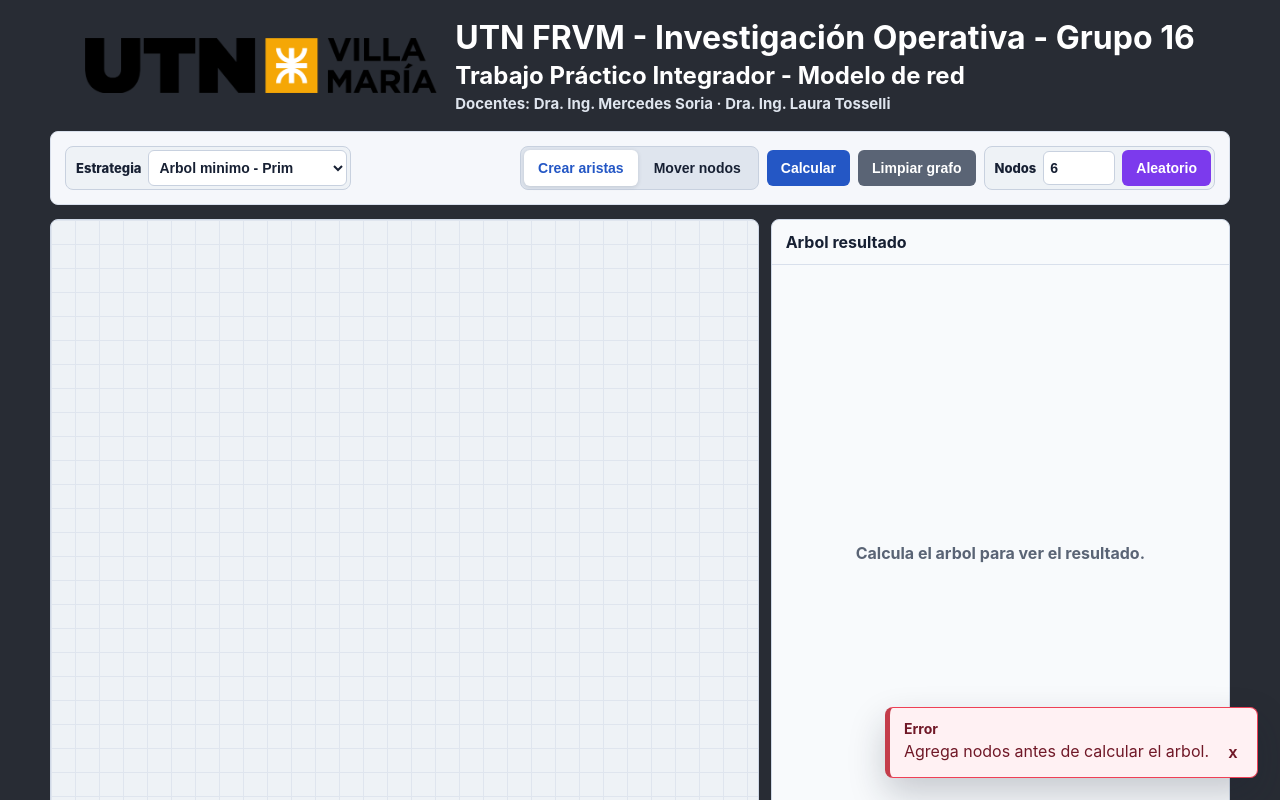
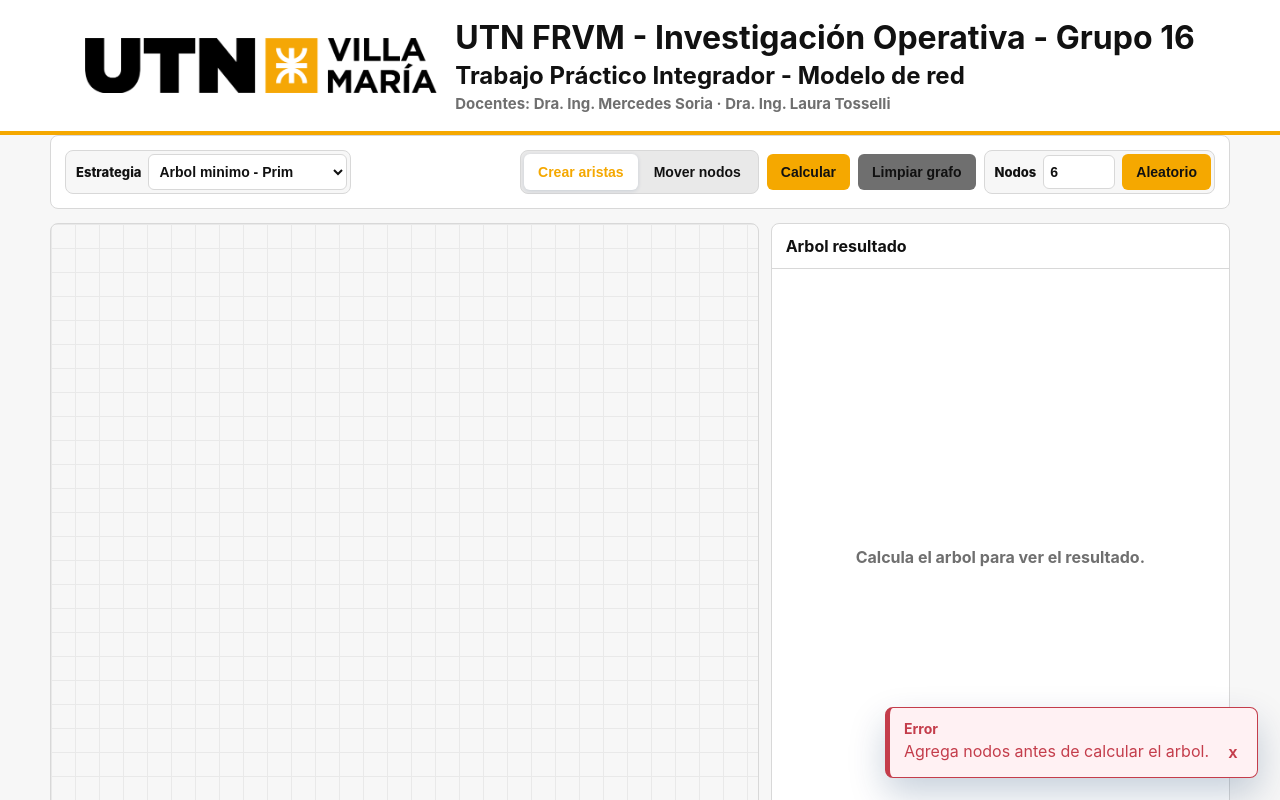
Before and after one commit to Fedesan14/IO-TPI-modelo-de-red, a React (Create React App) app: page / in a window 1280 px wide. Both pictures are taken after a click on the button "Calcular". Shown: the top 800 px of the page. Built offline with nearby package versions, Linux system fonts and the light colour scheme.

Commit message:
new colors

```diff
--- a/src/App.css
+++ b/src/App.css
@@ -1,14 +1,35 @@
+:root {
+  --utn-blue: #f5a800;
+  --utn-blue-dark: #d89100;
+  --utn-blue-deep: #ffffff;
+  --utn-cyan: #f5a800;
+  --utn-cyan-soft: #fff3cc;
+  --utn-page: #f7f7f7;
+  --utn-surface: #ffffff;
+  --utn-surface-soft: #ffffff;
+  --utn-border: #d8d8d8;
+  --utn-grid: #e9e9e9;
+  --utn-text: #111111;
+  --utn-muted: #6f6f6f;
+  --utn-success: #009b77;
+  --utn-success-dark: #00795f;
+  --utn-danger: #c43d4b;
+  --utn-danger-soft: #fff1f3;
+}
+
 .App {
   text-align: center;
-  background-color: #282c34;
+  background-color: var(--utn-page);
   min-height: 100vh;
   display: flex;
   flex-direction: column;
-  color: white;
+  color: var(--utn-text);
 }
 
 .App-header {
   align-items: center;
+  background-color: var(--utn-blue-deep);
+  border-bottom: 4px solid var(--utn-blue);
   display: flex;
   gap: 18px;
   justify-content: center;
@@ -21,6 +42,7 @@
 }
 
 .header-title {
+  color: var(--utn-text);
   display: flex;
   flex-direction: column;
   gap: 4px;
@@ -35,7 +57,7 @@
 }
 
 .teachers {
-  color: #dfe5ee;
+  color: var(--utn-muted);
   font-size: 15px;
   font-weight: 700;
 }
--- a/src/pages/ContentPage.css
+++ b/src/pages/ContentPage.css
@@ -7,10 +7,10 @@
 
 .toolbar {
     align-items: flex-start;
-    background-color: #f5f7fb;
-    border: 1px solid #d9e0ec;
+    background-color: var(--utn-surface-soft);
+    border: 1px solid var(--utn-border);
     border-radius: 8px;
-    color: #172033;
+    color: var(--utn-text);
     display: flex;
     justify-content: space-between;
     gap: 16px;
@@ -34,8 +34,8 @@
 }
 
 .tool-mode {
-    background-color: #dfe5ee;
-    border: 1px solid #c8d1df;
+    background-color: var(--utn-grid);
+    border: 1px solid var(--utn-border);
     border-radius: 8px;
     display: flex;
     gap: 2px;
@@ -45,8 +45,8 @@
 .strategy-controls,
 .path-controls {
     align-items: center;
-    background-color: #eef2f6;
-    border: 1px solid #c8d1df;
+    background-color: var(--utn-page);
+    border: 1px solid var(--utn-border);
     border-radius: 8px;
     display: flex;
     gap: 7px;
@@ -55,7 +55,7 @@
 
 .strategy-controls label,
 .path-controls label {
-    color: #172033;
+    color: var(--utn-text);
     font-size: 13px;
     font-weight: 800;
     padding-left: 7px;
@@ -63,10 +63,10 @@
 
 .strategy-controls select,
 .path-controls select {
-    background-color: #ffffff;
-    border: 1px solid #c8d1df;
+    background-color: var(--utn-surface);
+    border: 1px solid var(--utn-border);
     border-radius: 6px;
-    color: #172033;
+    color: var(--utn-text);
     font-size: 14px;
     font-weight: 800;
     padding: 8px 6px;
@@ -81,10 +81,10 @@
 }
 
 .actions button {
-    background-color: #2457c5;
+    background-color: var(--utn-blue);
     border: 0;
     border-radius: 6px;
-    color: white;
+    color: var(--utn-text);
     cursor: pointer;
     font-size: 14px;
     font-weight: 700;
@@ -93,19 +93,19 @@
 
 .tool-mode button {
     background-color: transparent;
-    color: #172033;
+    color: var(--utn-text);
 }
 
 .tool-mode button.active-tool {
-    background-color: #ffffff;
-    box-shadow: 0 1px 4px rgba(23, 32, 51, 0.15);
-    color: #2457c5;
+    background-color: var(--utn-surface);
+    box-shadow: 0 1px 4px rgba(0, 47, 96, 0.14);
+    color: var(--utn-blue);
 }
 
 .random-controls {
     align-items: center;
-    background-color: #eef2f6;
-    border: 1px solid #c8d1df;
+    background-color: var(--utn-page);
+    border: 1px solid var(--utn-border);
     border-radius: 8px;
     display: flex;
     gap: 7px;
@@ -113,16 +113,16 @@
 }
 
 .random-controls label {
-    color: #172033;
+    color: var(--utn-text);
     font-size: 13px;
     font-weight: 800;
     padding-left: 7px;
 }
 
 .random-controls input {
-    border: 1px solid #c8d1df;
+    border: 1px solid var(--utn-border);
     border-radius: 6px;
-    color: #172033;
+    color: var(--utn-text);
     font-size: 14px;
     font-weight: 800;
     padding: 8px 6px;
@@ -130,11 +130,11 @@
 }
 
 .random-controls button {
-    background-color: #7c3aed;
+    background-color: var(--utn-cyan);
 }
 
 .actions > button.secondary-action {
-    background-color: #5a6475;
+    background-color: var(--utn-muted);
 }
 
 .actions button:hover {
@@ -142,12 +142,12 @@
 }
 
 .background {
-    background-color: #eef2f6;
+    background-color: var(--utn-page);
     background-image:
-        linear-gradient(#dfe5ee 1px, transparent 1px),
-        linear-gradient(90deg, #dfe5ee 1px, transparent 1px);
+        linear-gradient(var(--utn-grid) 1px, transparent 1px),
+        linear-gradient(90deg, var(--utn-grid) 1px, transparent 1px);
     background-size: 24px 24px;
-    border: 1px solid #cfd8e6;
+    border: 1px solid var(--utn-border);
     border-radius: 8px;
     cursor: crosshair;
     height: var(--workspace-height);
@@ -172,7 +172,7 @@
 }
 
 .edge {
-    stroke: #687386;
+    stroke: var(--utn-muted);
     stroke-linecap: round;
     stroke-width: 3;
 }
@@ -186,12 +186,12 @@
 }
 
 .mst-edge {
-    stroke: #13a86b;
+    stroke: var(--utn-success);
     stroke-width: 5;
 }
 
 .preview-edge {
-    stroke: #2457c5;
+    stroke: var(--utn-blue);
     stroke-dasharray: 8 7;
     stroke-linecap: round;
     stroke-width: 3;
@@ -199,11 +199,11 @@
 
 .edge-weight {
     cursor: pointer;
-    fill: #172033;
+    fill: var(--utn-text);
     font-size: 15px;
     font-weight: 800;
     paint-order: stroke;
-    stroke: #eef2f6;
+    stroke: var(--utn-page);
     stroke-linejoin: round;
     stroke-width: 5px;
     pointer-events: all;
@@ -211,16 +211,16 @@
 }
 
 .mst-weight {
-    fill: #08794c;
+    fill: var(--utn-success-dark);
 }
 
 .node {
     align-items: center;
-    background-color: #ffffff;
-    border: 3px solid #2457c5;
+    background-color: var(--utn-surface);
+    border: 3px solid var(--utn-blue);
     border-radius: 50%;
-    box-shadow: 0 6px 16px rgba(23, 32, 51, 0.18);
-    color: #172033;
+    box-shadow: 0 6px 16px rgba(0, 47, 96, 0.18);
+    color: var(--utn-text);
     cursor: pointer;
     display: flex;
     font-size: 16px;
@@ -239,18 +239,18 @@
 }
 
 .selected-node {
-    background-color: #dfe9ff;
-    border-color: #13a86b;
+    background-color: var(--utn-cyan-soft);
+    border-color: var(--utn-success);
 }
 
 .trash-drop-zone {
     align-items: center;
     background-color: rgba(255, 255, 255, 0.94);
-    border: 2px dashed #c43d4b;
+    border: 2px dashed var(--utn-danger);
     border-radius: 8px;
     bottom: 18px;
-    box-shadow: 0 10px 24px rgba(23, 32, 51, 0.18);
-    color: #8f1f2d;
+    box-shadow: 0 10px 24px rgba(0, 47, 96, 0.18);
+    color: var(--utn-danger);
     display: flex;
     flex-direction: column;
     font-size: 12px;
@@ -271,10 +271,10 @@
 }
 
 .model-panel {
-    background-color: #f8fafc;
-    border: 1px solid #cfd8e6;
+    background-color: var(--utn-surface-soft);
+    border: 1px solid var(--utn-border);
     border-radius: 8px;
-    color: #172033;
+    color: var(--utn-text);
     display: grid;
     gap: 14px;
     grid-template-columns: minmax(180px, 0.22fr) minmax(0, 1fr);
@@ -288,7 +288,7 @@
 }
 
 .model-panel > div:first-child span {
-    color: #5a6475;
+    color: var(--utn-muted);
     font-size: 13px;
     font-weight: 800;
 }
@@ -302,8 +302,8 @@
 
 .model-sets p {
     align-items: flex-start;
-    background-color: #ffffff;
-    border: 1px solid #d9e0ec;
+    background-color: var(--utn-surface);
+    border: 1px solid var(--utn-border);
     border-radius: 6px;
     display: grid;
     gap: 10px;
@@ -314,7 +314,7 @@
 }
 
 .model-sets strong {
-    color: #2457c5;
+    color: var(--utn-blue);
 }
 
 .model-sets span {
@@ -333,12 +333,12 @@
 
 .error-toast {
     align-items: flex-start;
-    background-color: #fff1f3;
-    border: 1px solid #ef4056;
-    border-left: 5px solid #c43d4b;
+    background-color: var(--utn-danger-soft);
+    border: 1px solid var(--utn-danger);
+    border-left: 5px solid var(--utn-danger);
     border-radius: 8px;
-    box-shadow: 0 16px 36px rgba(23, 32, 51, 0.22);
-    color: #701827;
+    box-shadow: 0 16px 36px rgba(0, 47, 96, 0.22);
+    color: var(--utn-danger);
     display: grid;
     gap: 4px 12px;
     grid-template-columns: minmax(0, 1fr) auto;
@@ -361,7 +361,7 @@
     align-items: center;
     background-color: transparent;
     border: 0;
-    color: #701827;
+    color: var(--utn-danger);
     cursor: pointer;
     display: flex;
     font-size: 16px;
@@ -374,8 +374,8 @@
 }
 
 .trash-drop-zone-active {
-    background-color: #fff1f3;
-    border-color: #ef4056;
+    background-color: var(--utn-danger-soft);
+    border-color: var(--utn-danger);
     box-shadow: 0 12px 28px rgba(196, 61, 75, 0.28);
     transform: scale(1.05);
 }
@@ -388,7 +388,7 @@
 }
 
 .trash-can-lid {
-    background-color: #c43d4b;
+    background-color: var(--utn-danger);
     border-radius: 3px 3px 1px 1px;
     display: block;
     height: 6px;
@@ -397,7 +397,7 @@
 }
 
 .trash-can-lid::before {
-    background-color: #c43d4b;
+    background-color: var(--utn-danger);
     border-radius: 3px 3px 0 0;
     content: '';
     height: 5px;
@@ -409,7 +409,7 @@
 
 .trash-can-body {
     align-items: center;
-    border: 3px solid #c43d4b;
+    border: 3px solid var(--utn-danger);
     border-radius: 3px 3px 7px 7px;
     display: flex;
     gap: 4px;
@@ -419,7 +419,7 @@
 }
 
 .trash-can-body span {
-    background-color: #c43d4b;
+    background-color: var(--utn-danger);
     border-radius: 2px;
     display: block;
     height: 18px;
@@ -427,10 +427,10 @@
 }
 
 .result-panel {
-    background-color: #f8fafc;
-    border: 1px solid #cfd8e6;
+    background-color: var(--utn-surface-soft);
+    border: 1px solid var(--utn-border);
     border-radius: 8px;
-    color: #172033;
+    color: var(--utn-text);
     display: flex;
     flex-direction: column;
     height: var(--workspace-height);
@@ -439,7 +439,7 @@
 
 .result-header {
     align-items: center;
-    border-bottom: 1px solid #d9e0ec;
+    border-bottom: 1px solid var(--utn-border);
     display: flex;
     justify-content: space-between;
     gap: 10px;
@@ -447,14 +447,14 @@
 }
 
 .result-header span {
-    color: #08794c;
+    color: var(--utn-success-dark);
     font-weight: 800;
 }
 
 .result-summary {
-    background-color: #ffffff;
-    border-bottom: 1px solid #d9e0ec;
-    color: #172033;
+    background-color: var(--utn-surface);
+    border-bottom: 1px solid var(--utn-border);
+    color: var(--utn-text);
     font-size: 14px;
     font-weight: 800;
     line-height: 1.35;
@@ -464,7 +464,7 @@
 
 .empty-result {
     align-items: center;
-    color: #5a6475;
+    color: var(--utn-muted);
     display: flex;
     flex: 1;
     font-weight: 700;
@@ -474,38 +474,38 @@
 }
 
 .result-graph {
-    background-color: #eef2f6;
+    background-color: var(--utn-page);
     flex: 1;
     min-height: 0;
     width: 100%;
 }
 
 .result-edge {
-    stroke: #13a86b;
+    stroke: var(--utn-success);
     stroke-linecap: round;
     stroke-width: 5;
 }
 
 .result-weight {
-    fill: #08794c;
+    fill: var(--utn-success-dark);
     font-size: 16px;
     font-weight: 900;
     paint-order: stroke;
-    stroke: #eef2f6;
+    stroke: var(--utn-page);
     stroke-linejoin: round;
     stroke-width: 6px;
     text-anchor: middle;
 }
 
 .result-node {
-    fill: #ffffff;
-    stroke: #2457c5;
+    fill: var(--utn-surface);
+    stroke: var(--utn-blue);
     stroke-width: 4;
 }
 
 .result-node-label {
     dominant-baseline: middle;
-    fill: #172033;
+    fill: var(--utn-text);
     font-size: 15px;
     font-weight: 900;
     text-anchor: middle;
```
